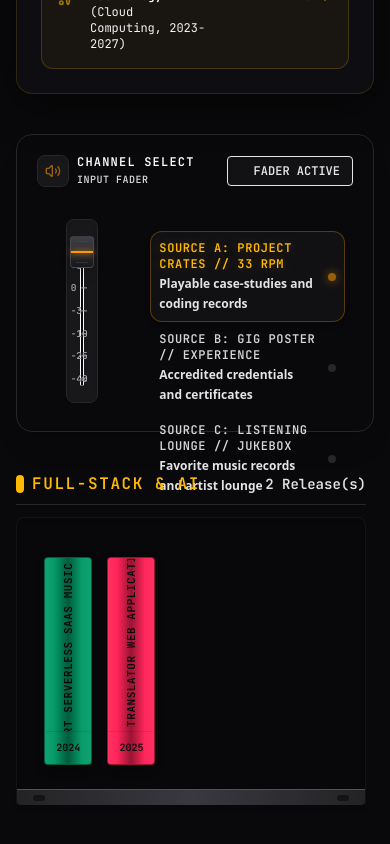
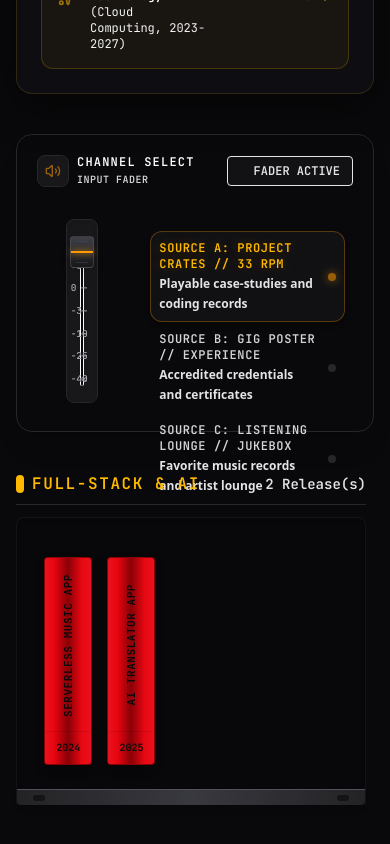
Before and after one commit to YashK3086/vinyl-vault, a Next.js app: page / in a window 390 px wide. Shown: the part 1138-1982 px from the top of the page. Built offline with nearby package versions, Linux system fonts and the light colour scheme; a web font is replaced by a local one.

Commit message:
feat: make album covers solid red and restrict headings to max 3 words

```diff
--- a/components/AmbientBackground.js
+++ b/components/AmbientBackground.js
@@ -14,15 +14,11 @@ export default function AmbientBackground() {
         {FAVORITE_BANDS.map((band, idx) => (
           <div
             key={`${band.name}-${idx}`}
-            className="relative aspect-square w-full overflow-hidden rounded-md border border-zinc-800/40"
+            className="relative aspect-square w-full overflow-hidden rounded-md border border-zinc-800/40 bg-red-600"
+            aria-label={`${band.name} - ${band.album}`}
+            role="img"
           >
-            {/* eslint-disable-next-line @next/next/no-img-element */}
-            <img
-              src={band.coverUrl}
-              alt={`${band.name} - ${band.album}`}
-              className="object-cover w-full h-full filter grayscale contrast-125"
-              loading="lazy"
-            />
+            <div className="absolute inset-0 bg-red-600" />
             <div className="absolute inset-0 bg-black/40" />
           </div>
         ))}
@@ -30,15 +26,11 @@ export default function AmbientBackground() {
         {FAVORITE_BANDS.map((band, idx) => (
           <div
             key={`${band.name}-dup-${idx}`}
-            className="relative aspect-square w-full overflow-hidden rounded-md border border-zinc-800/40 hidden md:block"
+            className="relative aspect-square w-full overflow-hidden rounded-md border border-zinc-800/40 hidden md:block bg-red-600"
+            aria-label={`${band.name} - ${band.album}`}
+            role="img"
           >
-            {/* eslint-disable-next-line @next/next/no-img-element */}
-            <img
-              src={band.coverUrl}
-              alt={`${band.name} - ${band.album}`}
-              className="object-cover w-full h-full filter grayscale contrast-125"
-              loading="lazy"
-            />
+            <div className="absolute inset-0 bg-red-600" />
             <div className="absolute inset-0 bg-black/40" />
           </div>
         ))}
--- a/components/GatefoldSleeve.js
+++ b/components/GatefoldSleeve.js
@@ -3,6 +3,13 @@
 import React from "react";
 import { motion } from "framer-motion";
 import { Music, AlertCircle, Compass, HardDrive, Cpu, Terminal } from "lucide-react";
+
+const limitWords = (str, limit = 3) => {
+  if (!str) return "";
+  const words = str.trim().split(/\s+/);
+  if (words.length <= limit) return str;
+  return words.slice(0, limit).join(" ");
+};
 
 export default function GatefoldSleeve({ activeRecord }) {
   if (!activeRecord) {
@@ -48,7 +55,7 @@ export default function GatefoldSleeve({ activeRecord }) {
                 A-Side // Architecture & Engineering
               </span>
               <h2 className="text-2xl sm:text-3xl font-extrabold tracking-tight text-white leading-tight font-display">
-                {activeRecord.title}
+                {limitWords(activeRecord.title)}
               </h2>
               <p className="text-sm text-zinc-200 font-mono italic font-semibold">
                 {activeRecord.subtitle}
--- a/components/RecordShelf.js
+++ b/components/RecordShelf.js
@@ -2,6 +2,13 @@ import React, { useState } from "react";
 import { motion, AnimatePresence } from "framer-motion";
 import { VINYL_VAULT } from "../data/vault";
 import { Disc, Tag } from "lucide-react";
+
+const limitWords = (str, limit = 3) => {
+  if (!str) return "";
+  const words = str.trim().split(/\s+/);
+  if (words.length <= limit) return str;
+  return words.slice(0, limit).join(" ");
+};
 
 export default function RecordShelf({ activeRecord, setActiveRecord }) {
   const [hoveredRecordId, setHoveredRecordId] = useState(null);
@@ -143,7 +150,7 @@ export default function RecordShelf({ activeRecord, setActiveRecord }) {
                             className="text-[11px] font-black tracking-wider uppercase text-zinc-950 font-mono truncate max-w-[130px] whitespace-nowrap rotate-180 select-none"
                             style={{ writingMode: "vertical-rl" }}
                           >
-                            {record.title}
+                            {limitWords(record.title)}
                           </span>
                         </div>
 
@@ -174,7 +181,7 @@ export default function RecordShelf({ activeRecord, setActiveRecord }) {
                             className="absolute bottom-full mb-20 left-1/2 -translate-x-1/2 w-52 p-3 rounded-lg bg-zinc-900 border border-zinc-700 text-left pointer-events-none z-30 shadow-2xl flex flex-col gap-2"
                           >
                             <div className="text-xs font-extrabold text-white font-mono uppercase tracking-wider truncate">
-                              {record.title}
+                              {limitWords(record.title)}
                             </div>
                             <div className="text-[10.5px] text-zinc-300 font-semibold font-mono mb-0.5">
                               {record.subtitle}
--- a/components/TurntableDeck.js
+++ b/components/TurntableDeck.js
@@ -4,6 +4,13 @@ import React, { useState, useEffect, useRef } from "react";
 import { motion, AnimatePresence } from "framer-motion";
 import { Play, Pause, RotateCw, Volume2, VolumeX } from "lucide-react";
 import vinylAudioEngine from "../utils/audioSynthesizer";
+
+const limitWords = (str, limit = 3) => {
+  if (!str) return "";
+  const words = str.trim().split(/\s+/);
+  if (words.length <= limit) return str;
+  return words.slice(0, limit).join(" ");
+};
 
 export default function TurntableDeck({ activeRecord }) {
   const [isPlaying, setIsPlaying] = useState(false);
@@ -301,7 +308,7 @@ export default function TurntableDeck({ activeRecord }) {
                     <div className="w-full h-full rounded-full bg-zinc-950/50 backdrop-blur-[2px] flex flex-col items-center justify-center p-2.5 relative">
                       {/* Project Title */}
                       <span className="text-[7.5px] font-extrabold text-white uppercase font-mono tracking-tight leading-none text-center max-w-[85px] truncate mb-0.5">
-                        {activeRecord.title}
+                        {limitWords(activeRecord.title)}
                       </span>
                       {/* Year / Format */}
                       <span className="text-[6.5px] font-bold text-zinc-200 font-mono scale-90">
--- a/data/vault.js
+++ b/data/vault.js
@@ -4,7 +4,7 @@
 export const FAVORITE_BANDS = [
   {
     name: "Pink Floyd",
-    album: "The Dark Side of the Moon",
+    album: "Dark Side Moon",
     coverUrl: "https://images.unsplash.com/photo-1614613535308-eb5fbd3d2c17?q=80&w=600&auto=format&fit=crop",
   },
   {
@@ -34,7 +34,7 @@ export const FAVORITE_BANDS = [
   },
   {
     name: "Queen",
-    album: "A Night at the Opera",
+    album: "Night at Opera",
     coverUrl: "https://images.unsplash.com/photo-1501386761578-eac5c94b800a?q=80&w=600&auto=format&fit=crop",
   },
   {
@@ -47,12 +47,12 @@ export const FAVORITE_BANDS = [
 export const VINYL_VAULT = [
   {
     id: "smart-serverless-music-app",
-    title: "Smart Serverless SaaS Music App",
+    title: "Serverless Music App",
     subtitle: "Context-Filtered Streaming App",
     category: "Full-Stack & AI",
     releaseYear: 2024,
-    color: "bg-emerald-600",
-    labelColor: "#059669", // emerald-600 hex for SVG styling
+    color: "bg-red-600",
+    labelColor: "#dc2626", // red-600 hex for SVG styling
     tags: ["Next.js", "SageMaker", "AWS Glue", "Lambda", "PySpark", "Librosa", "DynamoDB", "Python"],
     tracks: [
       {
@@ -75,12 +75,12 @@ export const VINYL_VAULT = [
   },
   {
     id: "ai-translator-web-app",
-    title: "AI Translator Web Application",
+    title: "AI Translator App",
     subtitle: "Speech Recognition & Translation",
     category: "Full-Stack & AI",
     releaseYear: 2025,
-    color: "bg-rose-500",
-    labelColor: "#ec4899", // pink-500 hex
+    color: "bg-red-600",
+    labelColor: "#dc2626", // red-600 hex
     tags: ["JavaScript", "AI Translation", "Deep Learning", "Web Speech API", "React", "Node.js"],
     tracks: [
       {
@@ -99,12 +99,12 @@ export const VINYL_VAULT = [
   },
   {
     id: "automated-blue-green-pipeline",
-    title: "Automated Blue-Green SaaS CI/CD Pipeline",
+    title: "Blue-Green CI/CD Pipeline",
     subtitle: "Zero-Downtime Cloud Deployment",
     category: "DevOps & Cloud",
     releaseYear: 2024,
-    color: "bg-blue-600",
-    labelColor: "#2563eb", // blue-600 hex
+    color: "bg-red-600",
+    labelColor: "#dc2626", // red-600 hex
     tags: ["AWS EKS", "Jenkins", "Terraform", "Argo Rollouts", "GitOps", "Prometheus", "Slack API"],
     tracks: [
       {
@@ -127,8 +127,8 @@ export const VINYL_VAULT = [
     subtitle: "Prometheus & Grafana Infrastructure",
     category: "DevOps & Cloud",
     releaseYear: 2026,
-    color: "bg-cyan-600",
-    labelColor: "#06b6d4", // cyan-500 hex
+    color: "bg-red-600",
+    labelColor: "#dc2626", // red-600 hex
     tags: ["Prometheus", "Grafana", "Node Exporter", "Docker", "Alertmanager", "System Metrics"],
     tracks: [
       {
@@ -147,12 +147,12 @@ export const VINYL_VAULT = [
   },
   {
     id: "iot-security-stream-cipher",
-    title: "IoT Security: Stream Cipher for LoRa E2EE",
+    title: "IoT Security Cipher",
     subtitle: "256-bit Microcontroller Encryption",
     category: "Security & IoT",
     releaseYear: 2023,
-    color: "bg-amber-500",
-    labelColor: "#d97706", // amber-600 hex
+    color: "bg-red-600",
+    labelColor: "#dc2626", // red-600 hex
     tags: ["ESP32", "ChaCha20", "LoRa", "Cryptography", "C++", "Microcontrollers", "Agile"],
     tracks: [
       {
@@ -175,8 +175,8 @@ export const VINYL_VAULT = [
     subtitle: "SAST/DAST & Compliance Gates",
     category: "Security & IoT",
     releaseYear: 2026,
-    color: "bg-rose-600",
-    labelColor: "#e11d48", // rose-600 hex
+    color: "bg-red-600",
+    labelColor: "#dc2626", // red-600 hex
     tags: ["DevSecOps", "SAST/DAST", "Compliance", "Docker", "GitHub Actions", "SonarQube", "Trivy"],
     tracks: [
       {
@@ -195,12 +195,12 @@ export const VINYL_VAULT = [
   },
   {
     id: "corporate-visitor-data-warehouse",
-    title: "Corporate Visitor Data Warehouse",
+    title: "Visitor Data Warehouse",
     subtitle: "BCNF Database System",
     category: "Data & AI",
     releaseYear: 2023,
-    color: "bg-purple-600",
-    labelColor: "#7c3aed", // violet-600 hex
+    color: "bg-red-600",
+    labelColor: "#dc2626", // red-600 hex
     tags: ["SQL", "Data Warehousing", "ETL Triggers", "Database Tuning", "Schema Design", "PostgreSQL"],
     tracks: [
       {
```
